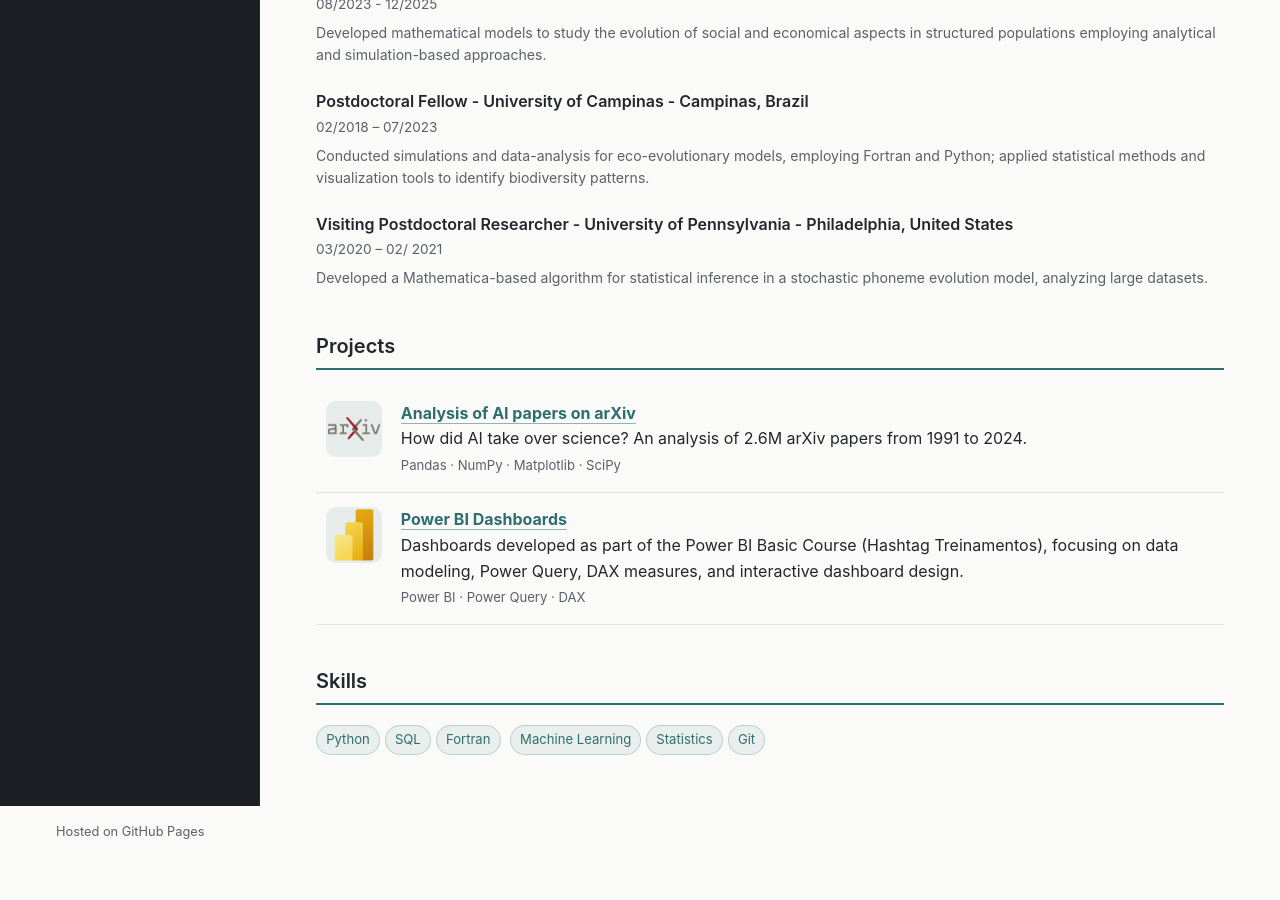
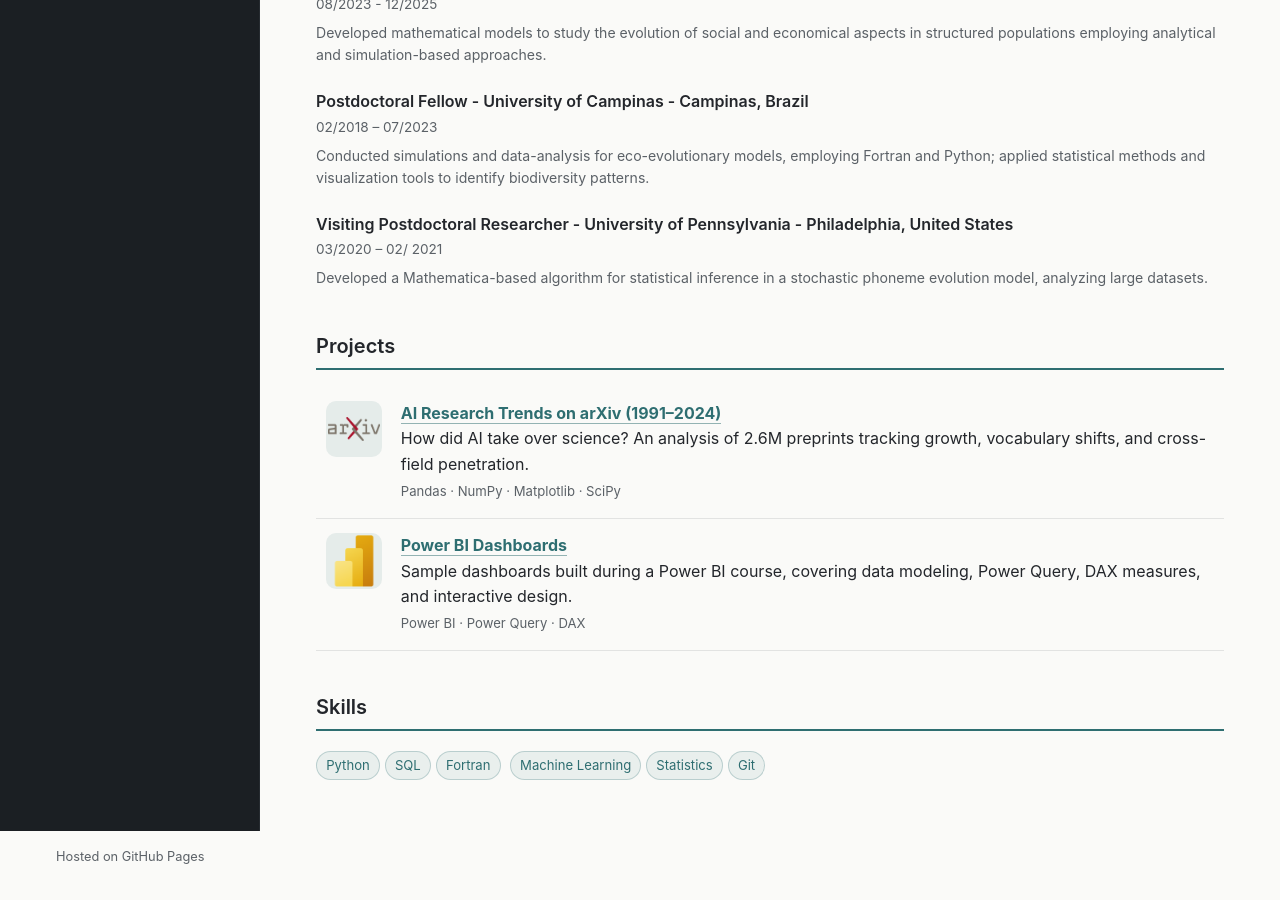
Before and after one commit to deborapr/deborapr.github.io, a Jekyll site: the page index.html, which Jekyll copies as it is, in a window 1280 px wide and 900 px high, scrolled down 614 px. Built offline with Jekyll 4.4.1, drawn with Linux system fonts in a browser that asks for light colours; before the commit the page ends 1488 px from its top, so only the background shows below that.

Commit message:
Revise project descriptions in index.html
Updated project descriptions for clarity and conciseness.

```diff
--- a/index.html
+++ b/index.html
@@ -249,8 +249,8 @@
         <tr>
           <td class="icon-cell"><div class="icon-box"><img src="/assets/arxiv-logo.png" alt="arxiv logo"></div></td>
           <td>
-            <strong><a href="https://github.com/deborapr/arxiv-ai-analysis">Analysis of AI papers on arXiv</a></strong><br>
-            How did AI take over science? An analysis of 2.6M arXiv papers from 1991 to 2024.<br>
+            <strong><a href="https://github.com/deborapr/arxiv-ai-analysis">AI Research Trends on arXiv (1991–2024)</a></strong><br>
+            How did AI take over science? An analysis of 2.6M preprints tracking growth, vocabulary shifts, and cross-field penetration.<br>
             <span class="tech">Pandas · NumPy · Matplotlib · SciPy </span>
           </td>
         </tr>
@@ -259,7 +259,7 @@
           <td class="icon-cell"><div class="icon-box"><img src="/assets/powerbi.png" alt="Power BI"></div></td>
           <td>
             <strong><a href="https://github.com/deborapr/PowerBI">Power BI Dashboards</a></strong><br>
-            Dashboards developed as part of the Power BI Basic Course (Hashtag Treinamentos), focusing on data modeling, Power Query, DAX measures, and interactive dashboard design.<br>
+            Sample dashboards built during a Power BI course, covering data modeling, Power Query, DAX measures, and interactive design.<br>
             <span class="tech">Power BI · Power Query · DAX </span>
           </td>
         </tr>
```
